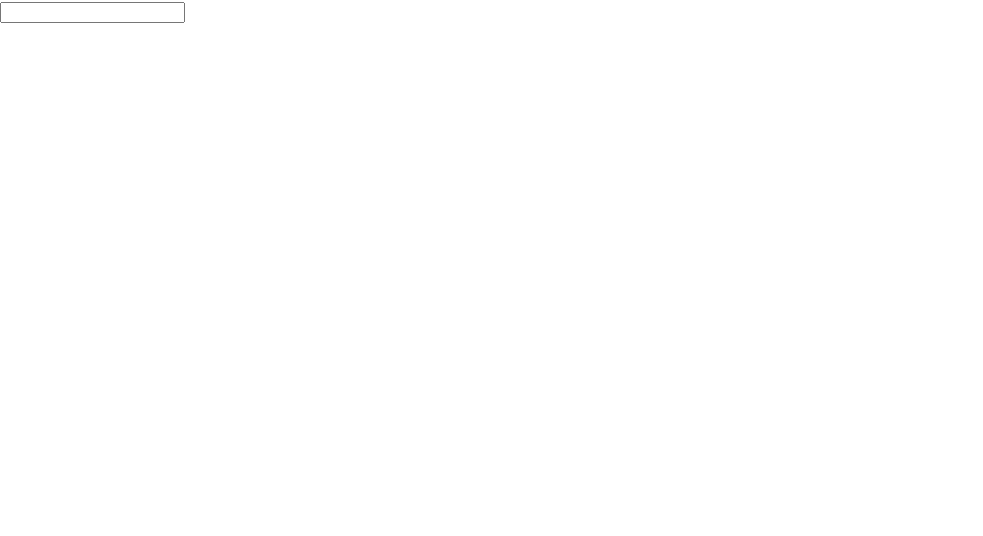
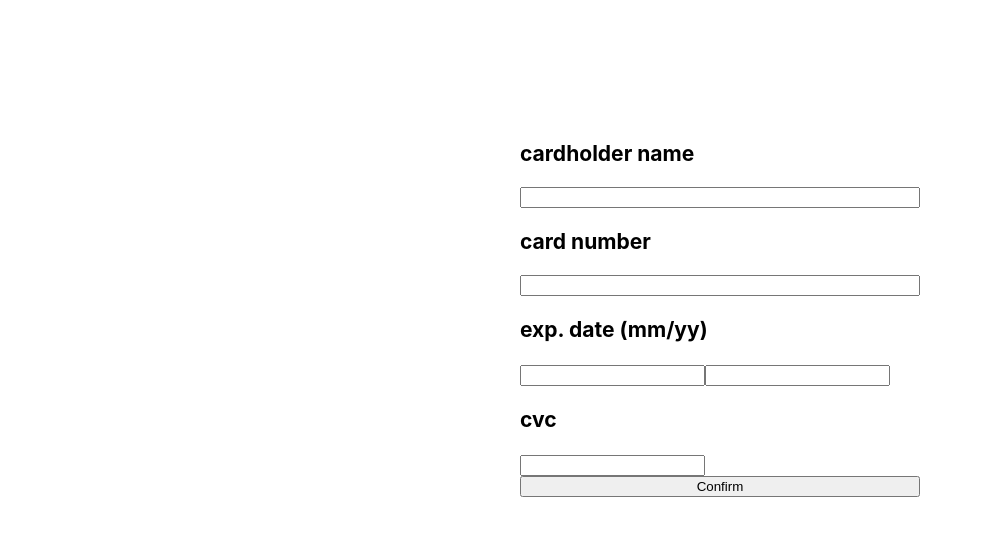
Before and after one commit to ViktoriaKondrashova1/credit-card-form, a React (Vite) app in the folder credit-card-form/: page / in a window 1280 px wide. Shown: the top 536 px of the page, without its empty margins (0-983 px from the left). Built offline with nearby package versions, Linux system fonts and the light colour scheme.

Commit message:
feat: add form jsx

```diff
--- a/credit-card-form/src/components/Form/Form.scss
+++ b/credit-card-form/src/components/Form/Form.scss
@@ -0,0 +1,8 @@
+@import "../../variables.scss";
+
+.form {
+  max-width: 400px;
+  margin: auto;
+  display: flex;
+  flex-direction: column;
+}
--- a/credit-card-form/src/components/Form/Form.tsx
+++ b/credit-card-form/src/components/Form/Form.tsx
@@ -3,8 +3,23 @@ import "./Form.scss";
 
 const Form = () => {
   return (
-    <form>
+    <form className="form">
+      <h3 className="form__title">cardholder name</h3>
       <BaseInput />
+      <h3 className="form__title">card number</h3>
+      <BaseInput />
+      <div className="form__info">
+        <>
+          <h3 className="form__title">exp. date (mm/yy)</h3>
+          <BaseInput />
+          <BaseInput />
+        </>
+        <>
+          <h3 className="form__title">cvc</h3>
+          <BaseInput />
+        </>
+      </div>
+      <button type="submit">Confirm</button>
     </form>
   );
 };
--- a/credit-card-form/src/components/Inputs/BaseInput/BaseInput.tsx
+++ b/credit-card-form/src/components/Inputs/BaseInput/BaseInput.tsx
@@ -1,7 +1,7 @@
 import "./BaseInput.scss";
 
 const BaseInput = () => {
-  return <input />;
+  return <input className="base-input" />;
 };
 
 export default BaseInput;
--- a/credit-card-form/src/index.scss
+++ b/credit-card-form/src/index.scss
@@ -33,3 +33,13 @@ html {
 a {
   text-decoration: none;
 }
+
+.container {
+  padding: 120px 150px;
+}
+
+@media screen and (max-width: $mobile-width) {
+  .container {
+    padding: 30px 20px;
+  }
+}
--- a/credit-card-form/src/pages/MainPage/MainPage.tsx
+++ b/credit-card-form/src/pages/MainPage/MainPage.tsx
@@ -2,7 +2,7 @@ import Form from "../../components/Form/Form";
 
 const MainPage = () => {
   return (
-    <div>
+    <div className="container">
       <Form />
     </div>
   );
```
